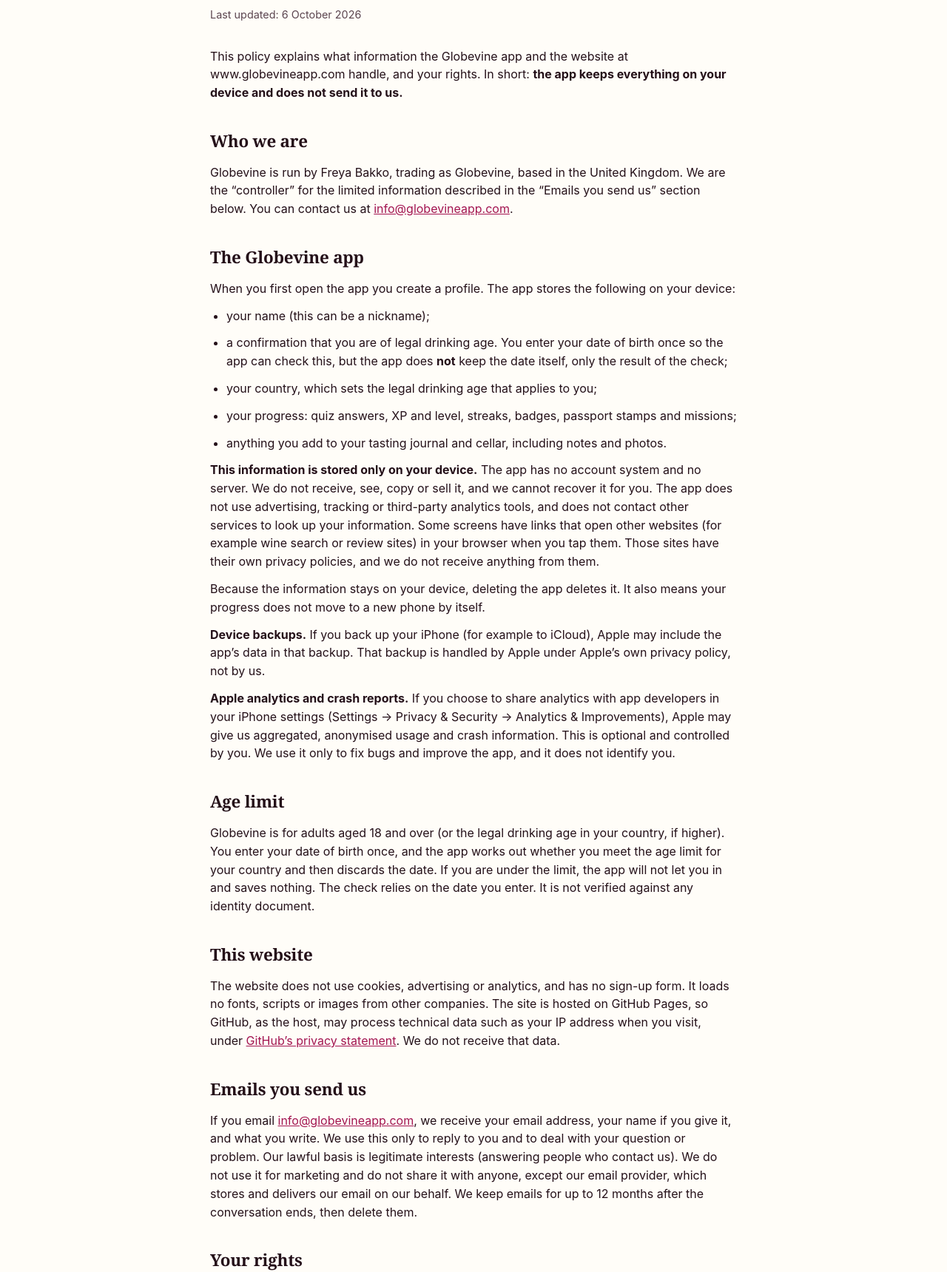
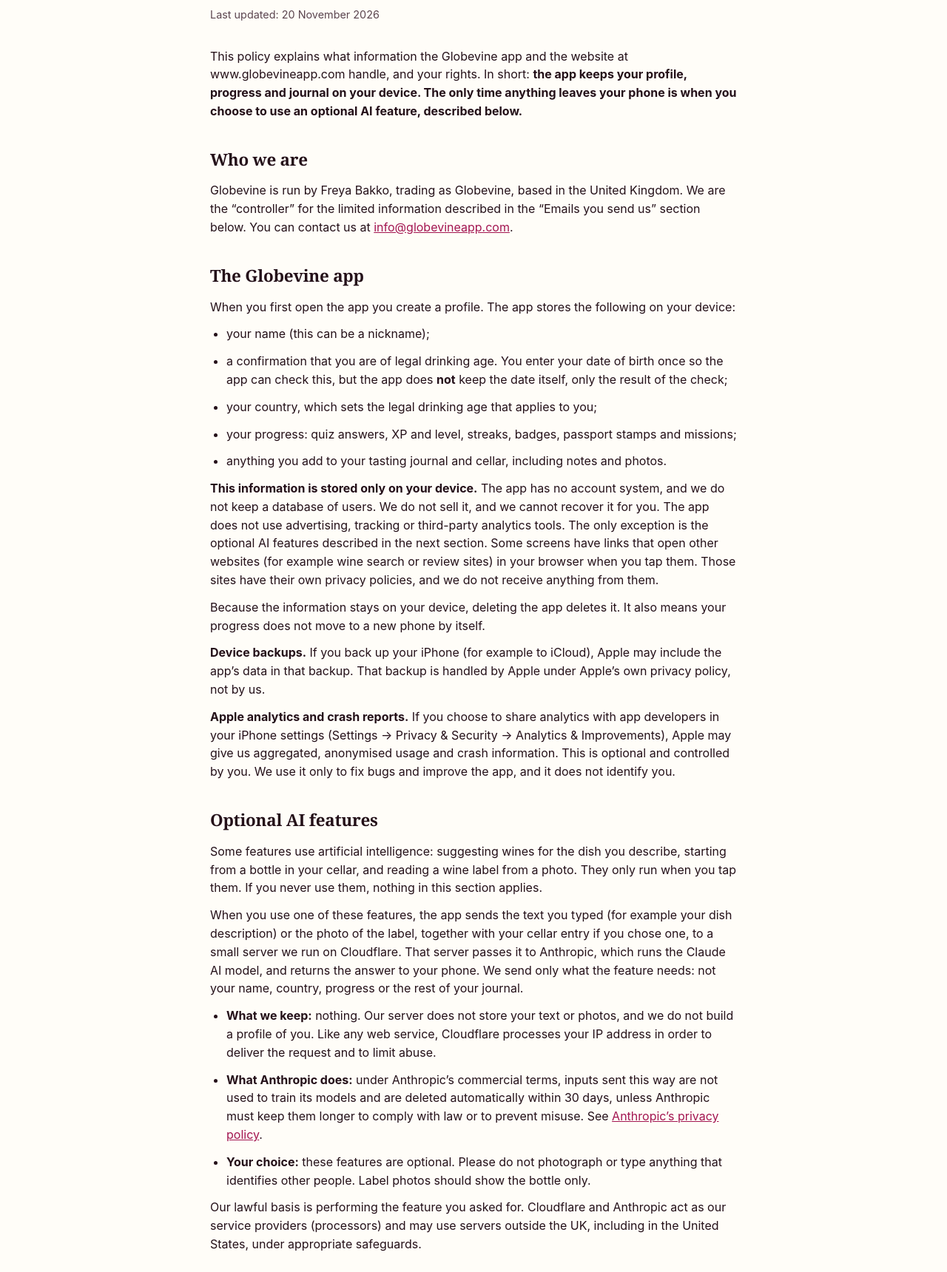
Before and after one commit to Freyaba/globevine-site, a plain HTML site: page privacy.html in a window 1280 px wide. Shown: the part 197-1917 px from the top of the page at 74% size. Drawn offline with Linux system fonts and the light colour scheme.

Commit message:
Add files via upload

```diff
--- a/privacy.html
+++ b/privacy.html
@@ -4,10 +4,10 @@
 <meta charset="utf-8">
 <meta name="viewport" content="width=device-width,initial-scale=1,viewport-fit=cover">
 <title>Privacy policy – Globevine</title>
-<meta name="description" content="How the Globevine app and website handle your information. The app keeps everything on your device.">
+<meta name="description" content="How the Globevine app and website handle your information. The app keeps your data on your device; optional AI features send only what you ask about.">
 <link rel="canonical" href="https://www.globevineapp.com/privacy.html">
 <meta property="og:title" content="Privacy policy – Globevine">
-<meta property="og:description" content="How the Globevine app and website handle your information. The app keeps everything on your device.">
+<meta property="og:description" content="How the Globevine app and website handle your information. The app keeps your data on your device; optional AI features send only what you ask about.">
 <meta property="og:type" content="website">
 <meta property="og:url" content="https://www.globevineapp.com/privacy.html">
 <meta name="theme-color" content="#3A0C24">
@@ -21,9 +21,9 @@
 </nav></div></header>
 <main class="wrap prose">
 <h1>Privacy policy</h1>
-<p class="updated">Last updated: 6 October 2026</p>
+<p class="updated">Last updated: 20 November 2026</p>
 
-<p>This policy explains what information the Globevine app and the website at www.globevineapp.com handle, and your rights. In short: <strong>the app keeps everything on your device and does not send it to us.</strong></p>
+<p>This policy explains what information the Globevine app and the website at www.globevineapp.com handle, and your rights. In short: <strong>the app keeps your profile, progress and journal on your device. The only time anything leaves your phone is when you choose to use an optional AI feature, described below.</strong></p>
 
 <h2>Who we are</h2>
 <p>Globevine is run by Freya Bakko, trading as Globevine, based in the United Kingdom. We are the &ldquo;controller&rdquo; for the limited information described in the &ldquo;Emails you send us&rdquo; section below. You can contact us at <a href="mailto:info@globevineapp.com">info@globevineapp.com</a>.</p>
@@ -37,10 +37,20 @@
 <li>your progress: quiz answers, XP and level, streaks, badges, passport stamps and missions;</li>
 <li>anything you add to your tasting journal and cellar, including notes and photos.</li>
 </ul>
-<p><strong>This information is stored only on your device.</strong> The app has no account system and no server. We do not receive, see, copy or sell it, and we cannot recover it for you. The app does not use advertising, tracking or third-party analytics tools, and does not contact other services to look up your information. Some screens have links that open other websites (for example wine search or review sites) in your browser when you tap them. Those sites have their own privacy policies, and we do not receive anything from them.</p>
+<p><strong>This information is stored only on your device.</strong> The app has no account system, and we do not keep a database of users. We do not sell it, and we cannot recover it for you. The app does not use advertising, tracking or third-party analytics tools. The only exception is the optional AI features described in the next section. Some screens have links that open other websites (for example wine search or review sites) in your browser when you tap them. Those sites have their own privacy policies, and we do not receive anything from them.</p>
 <p>Because the information stays on your device, deleting the app deletes it. It also means your progress does not move to a new phone by itself.</p>
 <p><strong>Device backups.</strong> If you back up your iPhone (for example to iCloud), Apple may include the app&rsquo;s data in that backup. That backup is handled by Apple under Apple&rsquo;s own privacy policy, not by us.</p>
 <p><strong>Apple analytics and crash reports.</strong> If you choose to share analytics with app developers in your iPhone settings (Settings &rarr; Privacy &amp; Security &rarr; Analytics &amp; Improvements), Apple may give us aggregated, anonymised usage and crash information. This is optional and controlled by you. We use it only to fix bugs and improve the app, and it does not identify you.</p>
+
+<h2>Optional AI features</h2>
+<p>Some features use artificial intelligence: suggesting wines for the dish you describe, starting from a bottle in your cellar, and reading a wine label from a photo. They only run when you tap them. If you never use them, nothing in this section applies.</p>
+<p>When you use one of these features, the app sends the text you typed (for example your dish description) or the photo of the label, together with your cellar entry if you chose one, to a small server we run on Cloudflare. That server passes it to Anthropic, which runs the Claude AI model, and returns the answer to your phone. We send only what the feature needs: not your name, country, progress or the rest of your journal.</p>
+<ul>
+<li><strong>What we keep:</strong> nothing. Our server does not store your text or photos, and we do not build a profile of you. Like any web service, Cloudflare processes your IP address in order to deliver the request and to limit abuse.</li>
+<li><strong>What Anthropic does:</strong> under Anthropic&rsquo;s commercial terms, inputs sent this way are not used to train its models and are deleted automatically within 30 days, unless Anthropic must keep them longer to comply with law or to prevent misuse. See <a href="https://www.anthropic.com/legal/privacy" rel="noopener">Anthropic&rsquo;s privacy policy</a>.</li>
+<li><strong>Your choice:</strong> these features are optional. Please do not photograph or type anything that identifies other people. Label photos should show the bottle only.</li>
+</ul>
+<p>Our lawful basis is performing the feature you asked for. Cloudflare and Anthropic act as our service providers (processors) and may use servers outside the UK, including in the United States, under appropriate safeguards.</p>
 
 <h2>Age limit</h2>
 <p>Globevine is for adults aged 18 and over (or the legal drinking age in your country, if higher). You enter your date of birth once, and the app works out whether you meet the age limit for your country and then discards the date. If you are under the limit, the app will not let you in and saves nothing. The check relies on the date you enter. It is not verified against any identity document.</p>
@@ -59,7 +69,7 @@
 <p>Globevine is not intended for anyone under 18 and we do not knowingly collect information from under-18s.</p>
 
 <h2>International transfers</h2>
-<p>We do not transfer information from the app anywhere. Emails may be processed by our email provider, which may use servers outside the UK under appropriate safeguards.</p>
+<p>Apart from the optional AI features described above, we do not transfer information from the app anywhere. Emails may be processed by our email provider, which may use servers outside the UK under appropriate safeguards.</p>
 
 <h2>Changes to this policy</h2>
 <p>If the app or website changes how it handles information, we will update this policy and the date at the top before the change takes effect.</p>
```
Also changed, not shown: index.html (+4 -4 lines), support.html (+1 -1 lines).
